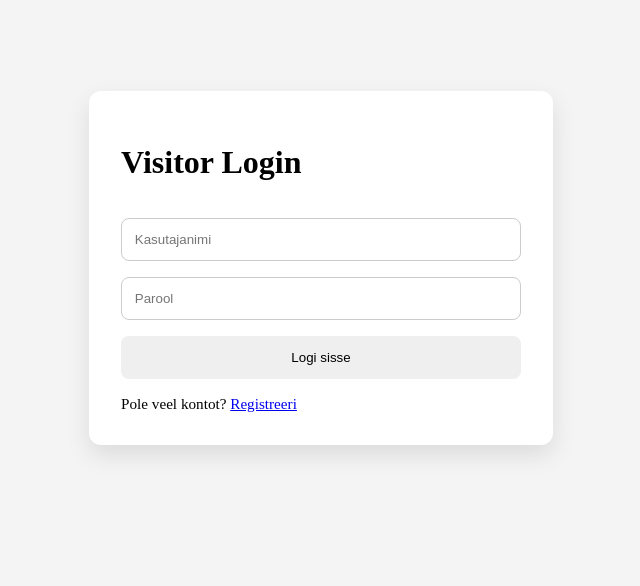
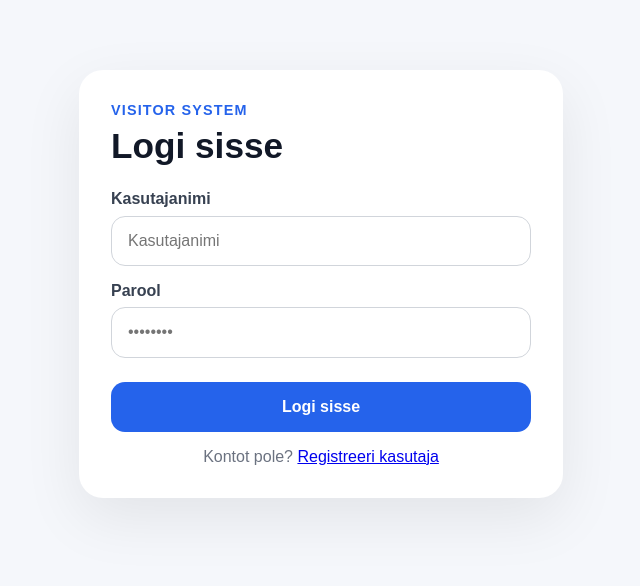
Before and after one commit to triinpiip/VisitorSystem, a React (Vite) app in the folder visitor-frontend/: page /login in a window 1280 px wide. Shown: the part 140-726 px from the top of the page, without its empty margins (319-959 px from the left). Built offline with nearby package versions, Linux system fonts and the light colour scheme.

Commit message:
Refactor LoginPage component and update styles

```diff
--- a/visitor-frontend/src/pages/LoginPage.jsx
+++ b/visitor-frontend/src/pages/LoginPage.jsx
@@ -1,7 +1,6 @@
 import { useState } from "react";
-import { useNavigate, Link } from "react-router-dom";
+import { Link, useNavigate } from "react-router-dom";
 import { useAuth } from "../context/AuthContext";
-import { apiFetch } from "../api/api";
 
 export default function LoginPage() {
   const navigate = useNavigate();
@@ -16,6 +15,8 @@ export default function LoginPage() {
   const [loading, setLoading] = useState(false);
 
   const handleChange = (e) => {
+    setError("");
+
     setForm((prev) => ({
       ...prev,
       [e.target.name]: e.target.value,
@@ -25,21 +26,34 @@ export default function LoginPage() {
   const handleSubmit = async (e) => {
     e.preventDefault();
     setError("");
+
+    if (!form.username.trim() || !form.password) {
+      setError("Sisesta kasutajanimi ja parool");
+      return;
+    }
+
     setLoading(true);
 
     try {
-      const data = await apiFetch("/auth/login", {
+      const response = await fetch("http://localhost:5000/api/auth/login", {
         method: "POST",
-        body: JSON.stringify(form),
+        headers: {
+          "Content-Type": "application/json",
+        },
+        body: JSON.stringify({
+          username: form.username.trim(),
+          password: form.password,
+        }),
       });
 
+      const data = await response.json();
+
+      if (!response.ok) {
+        throw new Error(data.message || "Vale kasutajanimi või parool");
+      }
+
       login(data.token, data.user);
-
-      if (data.user.role === "administraator") {
-        navigate("/guests");
-      } else {
-        navigate("/employee");
-      }
+      navigate("/employee");
     } catch (err) {
       setError(err.message || "Sisselogimine ebaõnnestus");
     } finally {
@@ -48,78 +62,145 @@ export default function LoginPage() {
   };
 
   return (
-    <div style={styles.container}>
-      <form onSubmit={handleSubmit} style={styles.card}>
-        <h1>Visitor Login</h1>
+    <main style={styles.page}>
+      <form style={styles.card} onSubmit={handleSubmit}>
+        <div style={styles.header}>
+          <div style={styles.logo}>VISITOR SYSTEM</div>
+          <h1 style={styles.title}>Logi sisse</h1>
+        </div>
+
+        <label style={styles.label}>
+          Kasutajanimi
+          <input
+            style={styles.input}
+            name="username"
+            value={form.username}
+            onChange={handleChange}
+            autoComplete="username"
+            placeholder="Kasutajanimi"
+            required
+          />
+        </label>
+
+        <label style={styles.label}>
+          Parool
+          <input
+            style={styles.input}
+            name="password"
+            type="password"
+            value={form.password}
+            onChange={handleChange}
+            autoComplete="current-password"
+            placeholder="••••••••"
+            required
+          />
+        </label>
 
         {error && <p style={styles.error}>{error}</p>}
 
-        <input
-          name="username"
-          placeholder="Kasutajanimi"
-          value={form.username}
-          onChange={handleChange}
-          style={styles.input}
-          required
-        />
-
-        <input
-          name="password"
-          type="password"
-          placeholder="Parool"
-          value={form.password}
-          onChange={handleChange}
-          style={styles.input}
-          required
-        />
-
-        <button type="submit" disabled={loading} style={styles.button}>
-          {loading ? "Laen..." : "Logi sisse"}
+        <button
+          style={{
+            ...styles.button,
+            opacity: loading ? 0.7 : 1,
+            cursor: loading ? "not-allowed" : "pointer",
+          }}
+          type="submit"
+          disabled={loading}
+        >
+          {loading ? "Sisenen..." : "Logi sisse"}
         </button>
 
-        <p style={styles.text}>
-          Pole veel kontot? <Link to="/register">Registreeri</Link>
+        <p style={styles.footer}>
+          Kontot pole? <Link to="/register">Registreeri kasutaja</Link>
         </p>
       </form>
-    </div>
+    </main>
   );
 }
 
 const styles = {
-  container: {
+  page: {
     minHeight: "100vh",
     display: "grid",
     placeItems: "center",
-    background: "#f4f4f4",
+    background: "#f5f7fb",
+    padding: "1rem",
+    fontFamily: "Arial, sans-serif",
   },
+
   card: {
-    background: "white",
+    width: "100%",
+    maxWidth: "420px",
+    background: "#fff",
+    borderRadius: "24px",
     padding: "2rem",
-    borderRadius: "12px",
-    width: "100%",
-    maxWidth: "400px",
-    boxShadow: "0 10px 25px rgba(0,0,0,0.1)",
+    boxShadow: "0 20px 60px rgba(0,0,0,0.08)",
     display: "flex",
     flexDirection: "column",
     gap: "1rem",
   },
+
+  header: {
+    display: "flex",
+    flexDirection: "column",
+    gap: "0.5rem",
+    marginBottom: "0.5rem",
+  },
+
+  logo: {
+    fontSize: "0.9rem",
+    fontWeight: 700,
+    color: "#2563eb",
+    textTransform: "uppercase",
+    letterSpacing: "0.08em",
+  },
+
+  title: {
+    margin: 0,
+    fontSize: "2.2rem",
+    fontWeight: 700,
+    color: "#111827",
+  },
+
+  label: {
+    display: "flex",
+    flexDirection: "column",
+    gap: "0.45rem",
+    fontWeight: 600,
+    color: "#374151",
+  },
+
   input: {
+    padding: "0.95rem 1rem",
+    borderRadius: "14px",
+    border: "1px solid #d1d5db",
+    fontSize: "1rem",
+    outline: "none",
+  },
+
+  button: {
+    marginTop: "0.5rem",
+    padding: "1rem",
+    border: "none",
+    borderRadius: "14px",
+    background: "#2563eb",
+    color: "white",
+    fontWeight: 700,
+    fontSize: "1rem",
+  },
+
+  error: {
+    margin: 0,
+    color: "#dc2626",
+    background: "#fef2f2",
     padding: "0.8rem",
-    borderRadius: "8px",
-    border: "1px solid #ccc",
+    borderRadius: "12px",
+    border: "1px solid #fecaca",
   },
-  button: {
-    padding: "0.9rem",
-    border: "none",
-    borderRadius: "8px",
-    cursor: "pointer",
-  },
-  error: {
-    color: "red",
+
+  footer: {
+    textAlign: "center",
+    color: "#6b7280",
     margin: 0,
   },
-  text: {
-    margin: 0,
-    fontSize: "0.95rem",
-  },
 };
```
